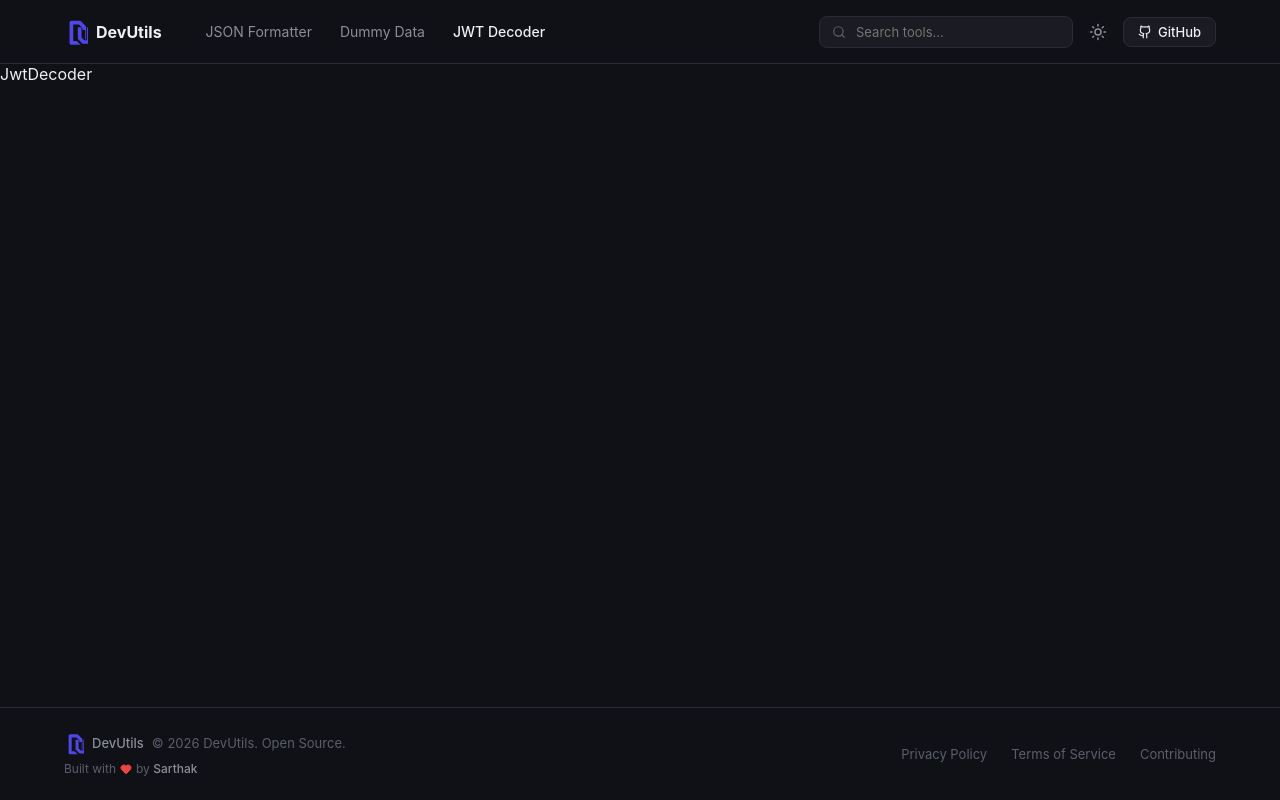
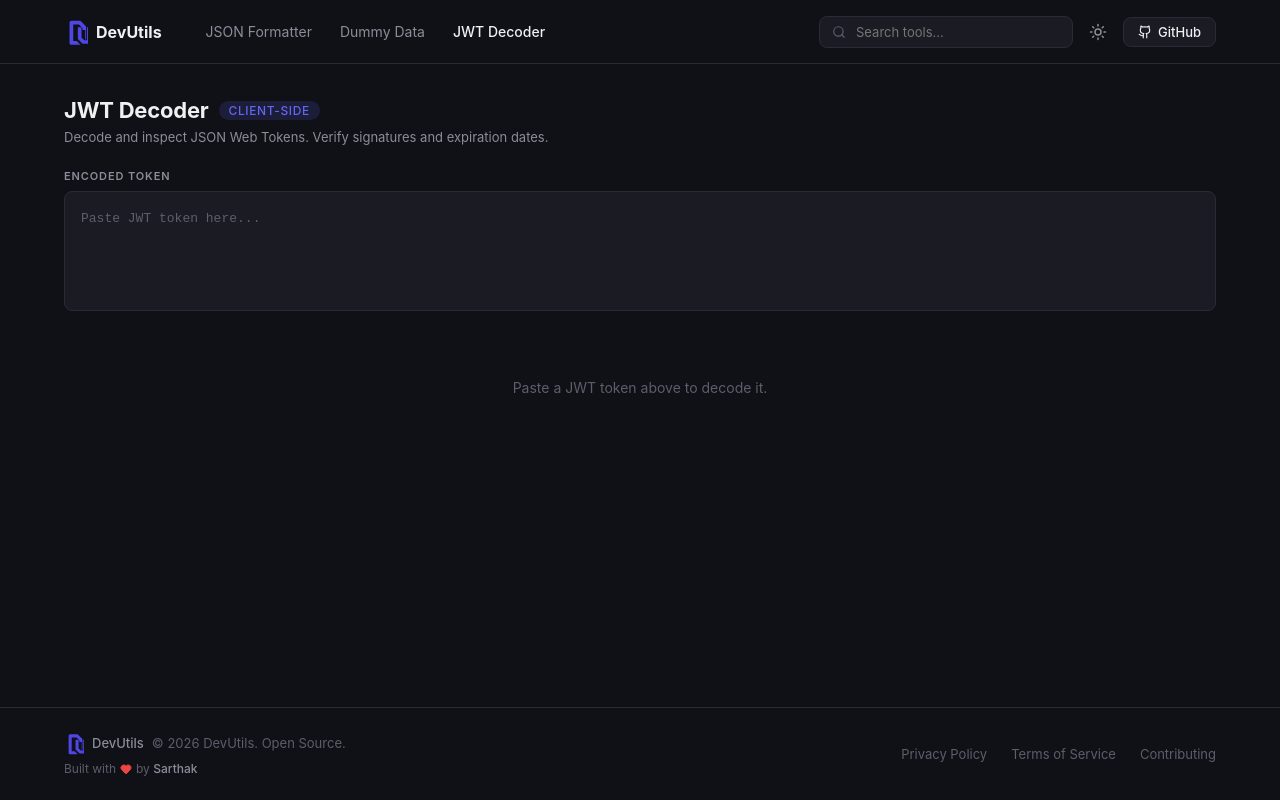
Before and after one commit to sg172003/devutils-pwa, a React (Vite) app: page /jwt-decoder in a window 1280 px wide. Built offline with nearby package versions, Linux system fonts and the light colour scheme.

Commit message:
feat(pages): build JwtDecoder page with auto-decode, header, payload, and metadata panels

```diff
--- a/src/pages/JwtDecoder.tsx
+++ b/src/pages/JwtDecoder.tsx
@@ -1 +1,152 @@
-export default function JwtDecoder() { return <div>JwtDecoder</div> }
+import { useState, useCallback } from 'react';
+import { AlertTriangle, CheckCircle2 } from 'lucide-react';
+import { decodeJWT, type DecodedJWT } from '../utils/jwtUtils';
+
+export default function JwtDecoder() {
+    const [token, setToken] = useState('');
+    const [decoded, setDecoded] = useState<DecodedJWT | null>(null);
+    const [error, setError] = useState(false);
+
+    const handleDecode = useCallback((value: string) => {
+        setToken(value);
+        if (!value.trim()) {
+            setDecoded(null);
+            setError(false);
+            return;
+        }
+        const result = decodeJWT(value);
+        if (result) {
+            setDecoded(result);
+            setError(false);
+        } else {
+            setDecoded(null);
+            setError(true);
+        }
+    }, []);
+
+    return (
+        <div className="container" style={{ paddingTop: 32, paddingBottom: 40 }}>
+            {/* Header */}
+            <div style={{ marginBottom: 24 }}>
+                <div style={{ display: 'flex', alignItems: 'center', gap: 10, marginBottom: 4 }}>
+                    <h2 style={{ fontSize: 22, fontWeight: 700 }}>JWT Decoder</h2>
+                    <span className="badge badge-primary">CLIENT-SIDE</span>
+                </div>
+                <p style={{ fontSize: 13, color: 'var(--color-text-secondary)', margin: 0 }}>
+                    Decode and inspect JSON Web Tokens. Verify signatures and expiration dates.
+                </p>
+            </div>
+
+            {/* Token Input */}
+            <div style={{ marginBottom: 24 }}>
+                <label
+                    htmlFor="jwt-input"
+                    style={{ fontSize: 11, fontWeight: 600, color: 'var(--color-text-secondary)', textTransform: 'uppercase', letterSpacing: '0.08em', display: 'block', marginBottom: 8 }}
+                >
+                    Encoded Token
+                </label>
+                <textarea
+                    id="jwt-input"
+                    className={`code-editor ${error ? 'input-error' : ''}`}
+                    value={token}
+                    onChange={e => handleDecode(e.target.value)}
+                    placeholder="Paste JWT token here..."
+                    spellCheck={false}
+                    aria-label="JWT token input"
+                    style={{ minHeight: 120, maxHeight: 200 }}
+                />
+                {error && (
+                    <span className="status-pill status-error" role="alert" style={{ marginTop: 8, display: 'inline-flex' }}>
+                        Invalid JWT token format. Must contain exactly 3 dot-separated segments.
+                    </span>
+                )}
+            </div>
+
+            {!decoded && !error && (
+                <div style={{ textAlign: 'center', padding: 40, color: 'var(--color-text-muted)', fontSize: 14 }}>
+                    Paste a JWT token above to decode it.
+                </div>
+            )}
+
+            {/* Decoded Panels */}
+            {decoded && (
+                <div style={{ display: 'grid', gridTemplateColumns: '1fr 1fr', gap: 16, marginBottom: 24 }}>
+                    {/* Header panel */}
+                    <div style={{ border: '1px solid var(--color-border)', borderRadius: 'var(--radius-lg)', overflow: 'hidden' }}>
+                        <div style={{ padding: '12px 16px', backgroundColor: 'rgba(239, 68, 68, 0.06)', borderBottom: '1px solid var(--color-border)', display: 'flex', alignItems: 'center', gap: 8 }}>
+                            <div style={{ width: 8, height: 8, borderRadius: '50%', backgroundColor: '#ef4444' }} />
+                            <span style={{ fontSize: 13, fontWeight: 600 }}>Header</span>
+                            <span style={{ fontSize: 11, color: 'var(--color-text-muted)' }}>ALGORITHM & TOKEN TYPE</span>
+                        </div>
+                        <pre style={{ padding: 16, margin: 0, fontFamily: 'var(--font-mono)', fontSize: 13, lineHeight: 1.7, color: 'var(--color-text-primary)', overflow: 'auto', backgroundColor: 'var(--color-surface)' }}>
+                            {JSON.stringify(decoded.header, null, 2)}
+                        </pre>
+                    </div>
+
+                    {/* Payload panel */}
+                    <div style={{ border: '1px solid var(--color-border)', borderRadius: 'var(--radius-lg)', overflow: 'hidden' }}>
+                        <div style={{ padding: '12px 16px', backgroundColor: 'rgba(99, 102, 241, 0.06)', borderBottom: '1px solid var(--color-border)', display: 'flex', alignItems: 'center', gap: 8 }}>
+                            <div style={{ width: 8, height: 8, borderRadius: '50%', backgroundColor: '#6366f1' }} />
+                            <span style={{ fontSize: 13, fontWeight: 600 }}>Payload</span>
+                            <span style={{ fontSize: 11, color: 'var(--color-text-muted)' }}>DATA</span>
+                        </div>
+                        <pre style={{ padding: 16, margin: 0, fontFamily: 'var(--font-mono)', fontSize: 13, lineHeight: 1.7, color: 'var(--color-text-primary)', overflow: 'auto', backgroundColor: 'var(--color-surface)' }}>
+                            {JSON.stringify(decoded.payload, null, 2)}
+                        </pre>
+                    </div>
+                </div>
+            )}
+
+            {/* Metadata / Status */}
+            {decoded && (
+                <div style={{ border: '1px solid var(--color-border)', borderRadius: 'var(--radius-lg)', overflow: 'hidden' }}>
+                    <div style={{ padding: '12px 16px', backgroundColor: 'rgba(16, 185, 129, 0.06)', borderBottom: '1px solid var(--color-border)', display: 'flex', alignItems: 'center', gap: 8 }}>
+                        <div style={{ width: 8, height: 8, borderRadius: '50%', backgroundColor: '#10b981' }} />
+                        <span style={{ fontSize: 13, fontWeight: 600 }}>Token Metadata</span>
+                    </div>
+                    <div style={{ padding: 20, backgroundColor: 'var(--color-surface)', display: 'flex', flexDirection: 'column', gap: 12 }}>
+                        <div style={{ display: 'grid', gridTemplateColumns: 'repeat(auto-fit, minmax(200px, 1fr))', gap: 16 }}>
+                            {decoded.issuedAt && (
+                                <div>
+                                    <div style={{ fontSize: 11, color: 'var(--color-text-muted)', marginBottom: 4, textTransform: 'uppercase', letterSpacing: '0.05em' }}>Issued At</div>
+                                    <div style={{ fontSize: 14, fontWeight: 500, fontFamily: 'var(--font-mono)' }}>{decoded.issuedAt}</div>
+                                </div>
+                            )}
+                            {decoded.expiry && (
+                                <div>
+                                    <div style={{ fontSize: 11, color: 'var(--color-text-muted)', marginBottom: 4, textTransform: 'uppercase', letterSpacing: '0.05em' }}>Expires At</div>
+                                    <div style={{ fontSize: 14, fontWeight: 500, fontFamily: 'var(--font-mono)' }}>{decoded.expiry}</div>
+                                </div>
+                            )}
+                        </div>
+
+                        {decoded.isExpired !== null && (
+                            <div
+                                role="status"
+                                aria-live="polite"
+                                aria-label={decoded.isExpired ? 'Token is expired' : 'Token is active'}
+                                style={{
+                                    display: 'flex',
+                                    alignItems: 'center',
+                                    gap: 8,
+                                    padding: '10px 16px',
+                                    borderRadius: 'var(--radius-md)',
+                                    backgroundColor: decoded.isExpired ? 'var(--color-error-bg)' : 'var(--color-success-bg)',
+                                    color: decoded.isExpired ? 'var(--color-error)' : 'var(--color-success)',
+                                    fontWeight: 600,
+                                    fontSize: 13,
+                                }}
+                            >
+                                {decoded.isExpired ? (
+                                    <><AlertTriangle size={16} /> Token Expired</>
+                                ) : (
+                                    <><CheckCircle2 size={16} /> Token Active — Signature Verified</>
+                                )}
+                            </div>
+                        )}
+                    </div>
+                </div>
+            )}
+        </div>
+    );
+}
```
